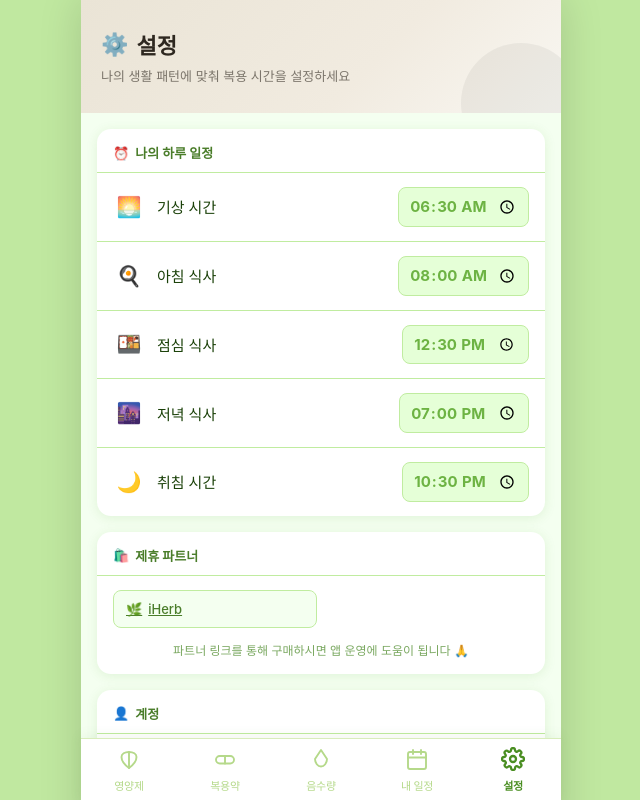
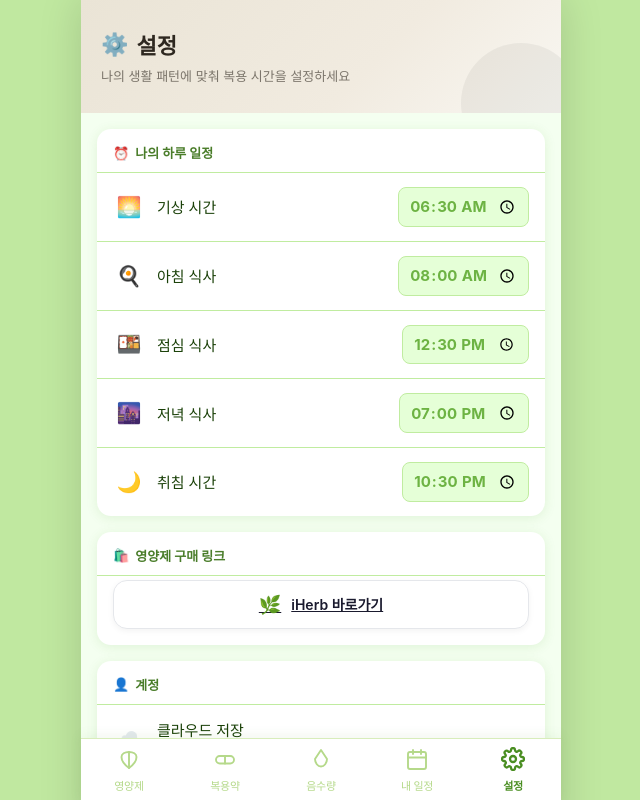
Before and after one commit to alicelimti/NutriTime, a React (Vite) app: page / in a window 1280 px wide. Both pictures are taken after a click on the button "설정". Shown: the top 800 px of the page, without its empty margins (319-959 px from the left). Built offline with nearby package versions, Linux system fonts and the light colour scheme; no server answers.

Commit message:
style: 영양제 구매 링크 섹션 UI 개선 (iHerb 버튼 풀사이즈, 문구 제거)
Co-Authored-By: Claude Sonnet 4.6 <noreply@anthropic.com>

```diff
--- a/src/pages/SettingsPage.jsx
+++ b/src/pages/SettingsPage.jsx
@@ -49,20 +49,18 @@ export default function SettingsPage({ settings, setSettings, user }) {
         ))}
       </div>
 
-      {/* 제휴 파트너 */}
+      {/* 영양제 구매 링크 */}
       <div className="settings-section">
-        <div className="settings-section-title"><span>🛍️</span> 제휴 파트너</div>
-        <div className="partner-grid">
+        <div className="settings-section-title"><span>🛍️</span> 영양제 구매 링크</div>
         <a
           href="https://brand.naver.com/iherb?NaPm=ct%3Dmqotd7sd%7Cci%3Dcheckout%7Ctr%3Dds%7Ctrx%3Dnull%7Chk%3D05d9d5b71955a92cf4a5fb6a1041c4336ba8b5dc"
           target="_blank"
           rel="noopener noreferrer"
-            className="partner-chip"
+          className="settings-google-btn"
         >
-            <span>🌿</span> iHerb
+          <span style={{ fontSize: '18px' }}>🌿</span>
+          iHerb 바로가기
         </a>
-        </div>
-        <p className="settings-partner-note">파트너 링크를 통해 구매하시면 앱 운영에 도움이 됩니다 🙏</p>
       </div>
 
       {/* 계정 */}
```
Lines whose indentation alone changed are shown as unchanged.
